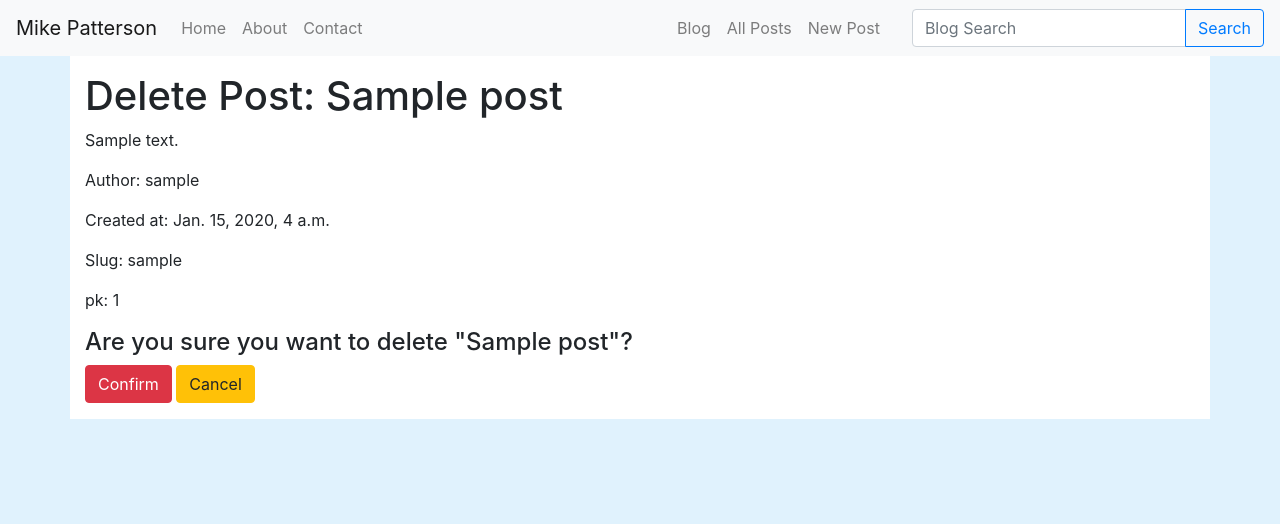
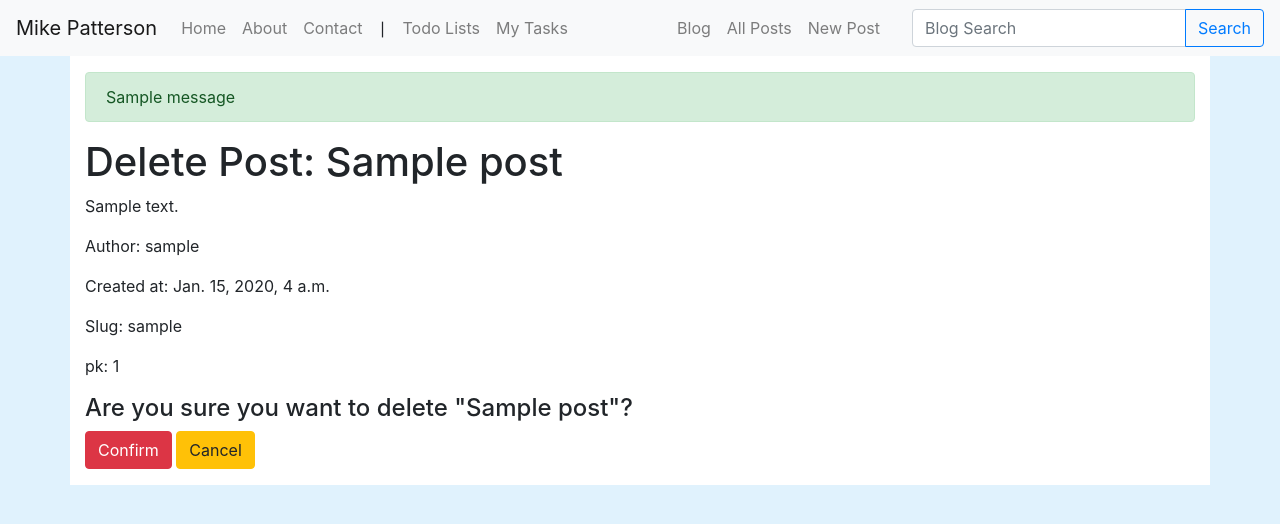
Before and after one commit to mppatterson84/verbose-pancake, a Django app: a page that uses templates/base.html in a window 1280 px wide. Shown: the top 524 px of the page. Run offline with Django 3.2, Linux system fonts and the light colour scheme; a user stored in the database is signed in; tables that the repository leaves empty hold one stand-in row (values such as "Sample post"); one stand-in notice (Sample message) is shown; some libraries are stand-ins or nearby versions.

Commit message:
Add todo app
Install django-todo django package.

```diff
--- a/m_p_project/settings.py
+++ b/m_p_project/settings.py
@@ -38,9 +38,12 @@ INSTALLED_APPS = [
     'django.contrib.sessions',
     'django.contrib.messages',
     'django.contrib.staticfiles',
+    'django.contrib.sites',
 
     # 3rd Party
     'ckeditor',
+    'django_bleach',
+    'todo',
 
     # Local
     'pages.apps.PagesConfig',
@@ -173,5 +176,8 @@ EMAIL_HOST_PASSWORD = os.environ['EMAIL_PASSWORD']
 EMAIL_PORT = 587
 EMAIL_USE_TLS = True
 
+
+SITE_ID = 1
+
 # Activate Django-Heroku.
 django_heroku.settings(locals())
--- a/m_p_project/urls.py
+++ b/m_p_project/urls.py
@@ -21,4 +21,5 @@ urlpatterns = [
     path('', include('pages.urls')),
     path('', include('blog.urls')),
     path('', include('sendemail.urls')),
+    path('todo/', include('todo.urls', namespace="todo")),
 ]
--- a/templates/base.html
+++ b/templates/base.html
@@ -42,6 +42,9 @@
     <script>window.CKEDITOR_BASEPATH = "{% static 'ckeditor/ckeditor/' %}";</script>
     <script type="text/javascript" src="{% static 'ckeditor/ckeditor-init.js' %}"></script>
     <script type="text/javascript" src="{% static 'ckeditor/ckeditor/ckeditor.js' %}"></script>
+
+    <!-- django-todo extrahead -->
+    {% block extrahead %}{% endblock extrahead %}
 </head>
 
 <body>
@@ -64,6 +67,15 @@
                 <li class="nav-item  m-auto {{ contact_active }}">
                     <a class="nav-link" href="{{ contact_active_link|default:'/contact/' }}">Contact {{ Contact_active_sr|safe }}</a>
                 </li>
+                {% if user.is_authenticated %}
+                <li class="nav-item m-auto px-2">&VerticalBar;</li>
+                <li class="nav-item m-auto">
+                    <a class="nav-link" href="{% url 'todo:lists' %}">Todo Lists</a>
+                </li>
+                <li class="nav-item m-auto">
+                    <a class="nav-link" href="{% url 'todo:mine' %}">My Tasks</a>
+                </li>
+                {% endif %}
             </ul>
             <ul class="navbar-nav ml-auto">
                 <li class="nav-item  m-auto {{ blog_active }}">
@@ -93,6 +105,12 @@
 
     <main class="container">
 
+        {% if messages %}
+            {% for message in messages %}
+                <div class="alert {% if message.tags %}alert-{{ message.tags }}{% endif %}">{{ message|safe }}</div>
+            {% endfor %}
+        {% endif %}
+
         {% block content %}
 
         <h1>Hello, world!</h1>
@@ -104,8 +122,8 @@
 
     <!-- Optional JavaScript -->
     <!-- jQuery first, then Popper.js, then Bootstrap JS -->
-    <script src="https://code.jquery.com/jquery-3.3.1.slim.min.js"
-        integrity="sha384-q8i/X+965DzO0rT7abK41JStQIAqVgRVzpbzo5smXKp4YfRvH+8abtTE1Pi6jizo"
+    <script src="https://code.jquery.com/jquery-3.4.1.min.js"
+        integrity="sha256-CSXorXvZcTkaix6Yvo6HppcZGetbYMGWSFlBw8HfCJo="
         crossorigin="anonymous"></script>
     <script src="https://cdnjs.cloudflare.com/ajax/libs/popper.js/1.14.7/umd/popper.min.js"
         integrity="sha384-UO2eT0CpHqdSJQ6hJty5KVphtPhzWj9WO1clHTMGa3JDZwrnQq4sF86dIHNDz0W1"
@@ -116,6 +134,8 @@
     <!-- highlight.js -->
     <script src="{% static 'ckeditor/ckeditor/plugins/codesnippet/lib/highlight/highlight.pack.js' %}"></script>
     <script>hljs.initHighlightingOnLoad();</script>
+    <!-- django-todo extra js -->
+    {% block extra_js %}{% endblock extra_js %}
     <!-- base.js -->
     <script src="{% static 'js/base.js' %}"></script>
 </body>
```
Also changed, not shown: 2 other files.
